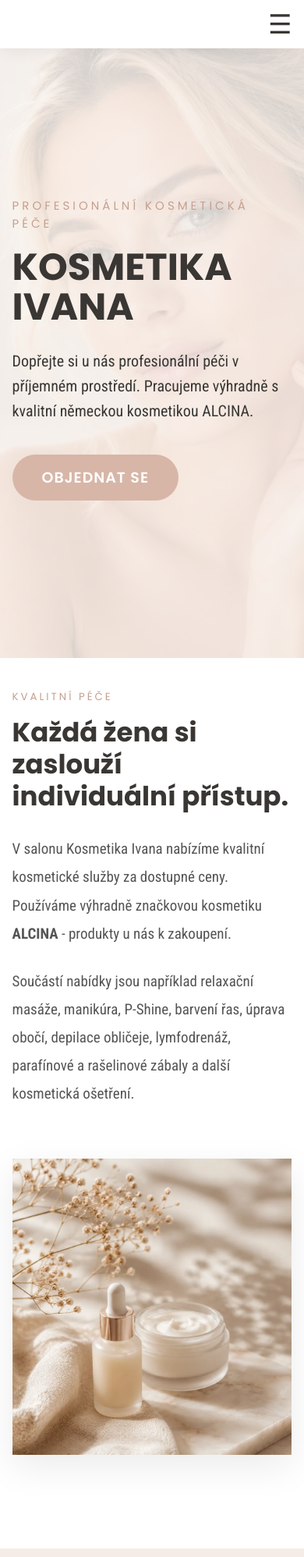
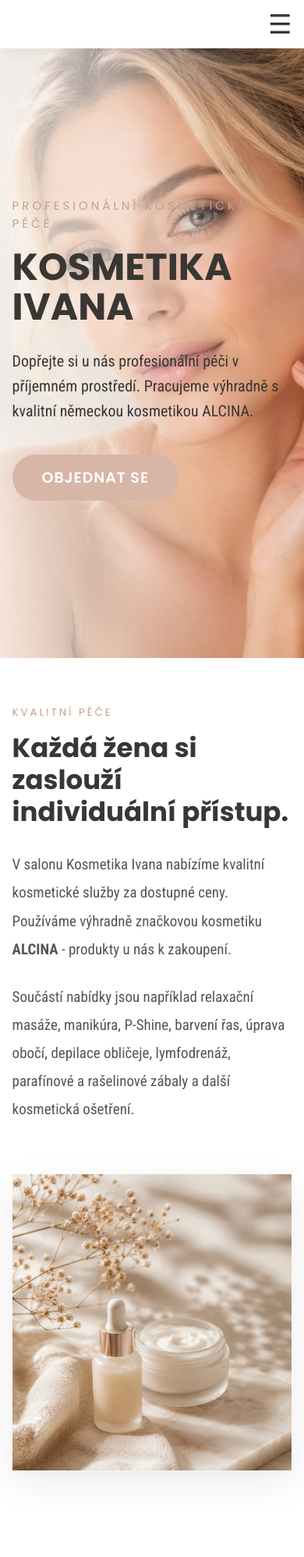
Before and after one commit to ZajaIT/Kosmetika-Ivana, a plain HTML site: page index.html in a window 390 px wide. Shown: the top 1997 px of the page at 78% size. Drawn offline with Linux system fonts and the light colour scheme.

Commit message:
Update index.html

```diff
--- a/index.html
+++ b/index.html
@@ -866,10 +866,14 @@ line-height:1.8;
 @media(max-width:900px){
 
 .hero-overlay{
-
-width:100%;
-background:rgba(250,248,246,.83);
-
+    width:100%;
+    background:linear-gradient(
+        90deg,
+        rgba(250,248,246,.78) 0%,
+        rgba(250,248,246,.55) 40%,
+        rgba(250,248,246,.18) 70%,
+        transparent 100%
+    );
 }
 
 .hero h1{
@@ -929,7 +933,7 @@ font-size:38px;
 
 }
     .about{
-    padding-top:40px;
+    padding-top:60px;
 }
 
 .about-grid{
```
